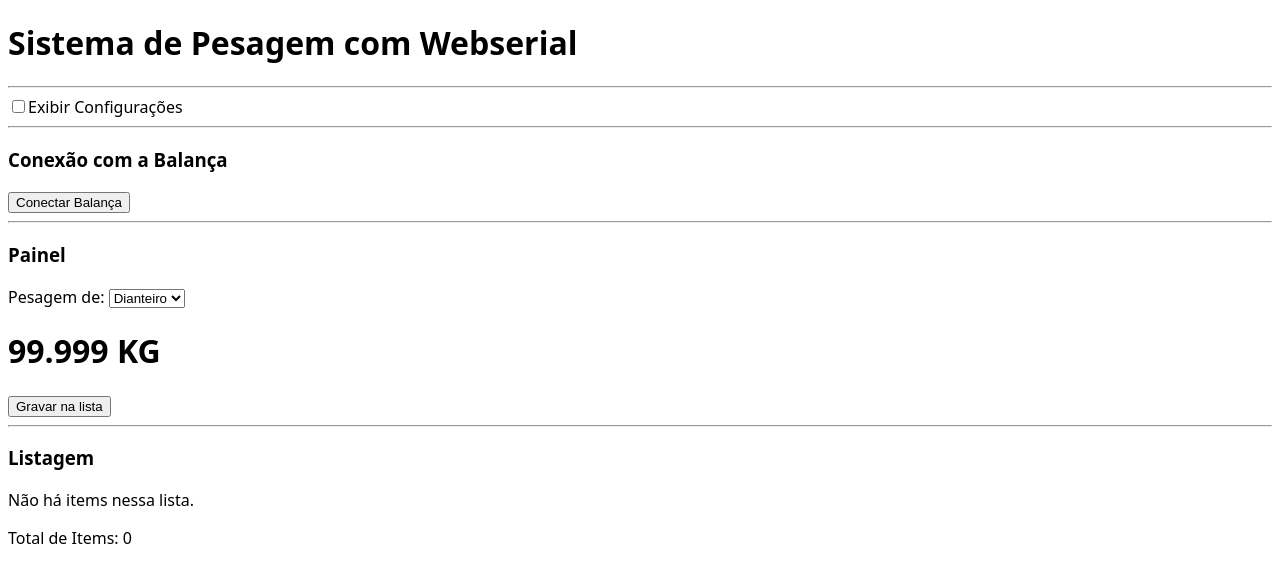
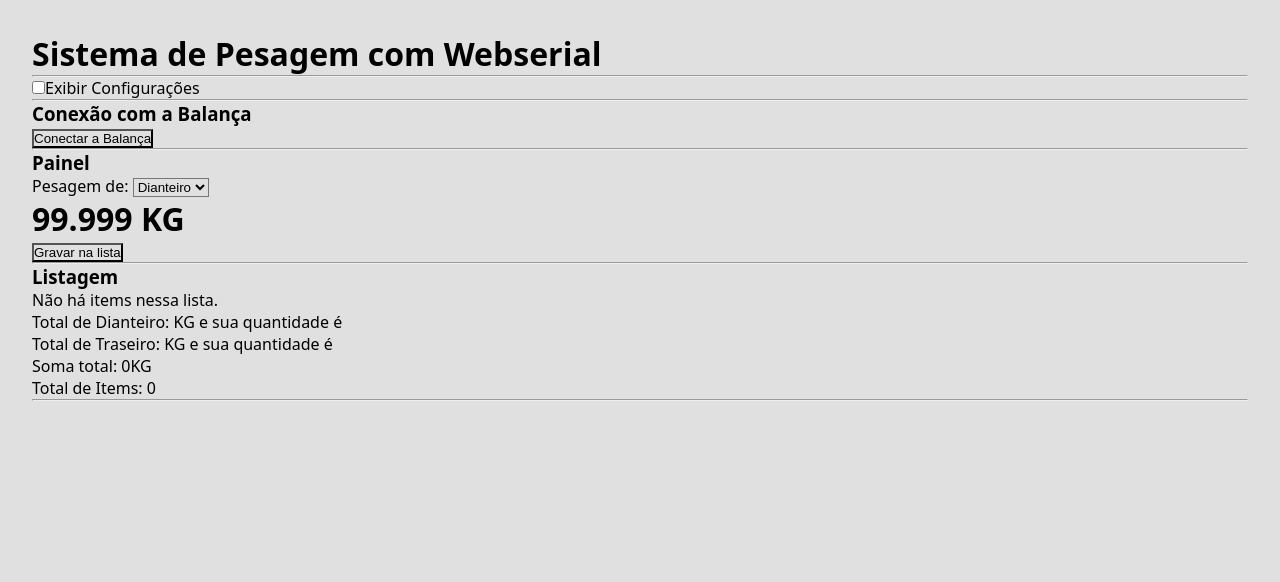
Before and after one commit to thiagodau/balance-app, a React (Vite) app: page / in a window 1280 px wide. Shown: the top 582 px of the page. Built offline with nearby package versions, Linux system fonts and the light colour scheme.

Commit message:
Adicionado Soma dos Totais em Quantidade e Kg

```diff
--- a/src/App.css
+++ b/src/App.css
@@ -1,6 +1,14 @@
-#root {
+* {
+  background-color: #E0E0E0;
   box-sizing: border-box;
   margin: 0;
   padding: 0;
+}
+
+#root {
   font-family: system-ui, -apple-system, BlinkMacSystemFont, 'Segoe UI', Roboto, Oxygen, Ubuntu, Cantarell, 'Open Sans', 'Helvetica Neue', sans-serif;
 }
+
+.container {
+  padding: 2rem;
+}
--- a/src/App.jsx
+++ b/src/App.jsx
@@ -1,20 +1,24 @@
 import "./App.css";
 import { useState } from "react";
-
 
 import Settings from "./components/Settings";
 import ConnectionWithBalance from "./components/ConnectionWithBalance";
 import Panel from "./components/Panel";
 import List from "./components/List";
+
 import ItemsContext from "./contexts/ItemsContext";
-
+import useGetTotalKg from "./hooks/useGetTotalKg";
 
 function App() {
   const [baudRate, setBaudRate] = useState(9600);
   const [items, setItems] = useState([]);
 
+  const getTotalAndSumDianteiro = useGetTotalKg(items, 'Dianteiro');
+  const getTotalAndSumTraseiro = useGetTotalKg(items, 'Traseiro');
+
   return (
-    <ItemsContext.Provider value={[items, setItems]}>
+    <div className="container">
+      <ItemsContext.Provider value={[items, setItems, getTotalAndSumDianteiro, getTotalAndSumTraseiro]}>
         <h1>Sistema de Pesagem com Webserial</h1>
         <hr />
         <Settings baudRate={baudRate} setBaudRate={setBaudRate} />
@@ -23,8 +27,10 @@ function App() {
         <hr />
         <Panel />
         <hr />
-      <List items={items} setItems={setItems} />
+        <List />
+        <hr />
       </ItemsContext.Provider>
+    </div>
   );
 }
 
--- /dev/null
+++ b/src/components/Button.jsx
@@ -0,0 +1,5 @@
+export default function Button(props) {
+    return (
+        <button onClick={props.func}>{ props.titleOfButton }</button>
+    )
+}
--- a/src/components/ConnectionWithBalance.jsx
+++ b/src/components/ConnectionWithBalance.jsx
@@ -1,3 +1,5 @@
+import Button from './Button'
+
 export default function ConnectionWithBalance({ baudRate }) {
   let baudRateCurrent = baudRate;
 
@@ -31,7 +33,7 @@ export default function ConnectionWithBalance({ baudRate }) {
   return (
     <>
       <h3>Conexão com a Balança</h3>
-      <button onClick={connectSerial}>Conectar Balança</button>
+      <Button titleOfButton={'Conectar a Balança'} func={connectSerial}/>
     </>
   );
 }
--- a/src/components/List.jsx
+++ b/src/components/List.jsx
@@ -1,18 +1,17 @@
-import { useContext } from "react";
+import { useContext, useState } from "react";
 import ItemsContext from "../contexts/ItemsContext";
 
 export default function List() {
-
-  const [items, setItems] = useContext(ItemsContext)
+  const [items, setItems, getTotalAndSumDianteiro, getTotalAndSumTraseiro] = useContext(ItemsContext);
 
   const removeItemOnList = (id) => {
     let messageWarning = "Tem certeza que deseja excluir esse item?";
     if (confirm(messageWarning) == true) {
-      setItems((currentState) =>
-        currentState.filter((item) => item.id !== id)
-      );
+      setItems((currentState) => currentState.filter((item) => item.id !== id));
     }
   };
+
+  let totalGeralKg = (+getTotalAndSumDianteiro.totalKg + +getTotalAndSumTraseiro.totalKg).toFixed(3)
 
   return (
     <>
@@ -30,6 +29,12 @@ export default function List() {
       ) : (
         <p>Não há items nessa lista.</p>
       )}
+      Total de Dianteiro: {getTotalAndSumDianteiro.totalKg}KG e sua quantidade é {getTotalAndSumDianteiro.amount}
+      <br />
+      Total de Traseiro: {getTotalAndSumTraseiro.totalKg}KG e sua quantidade é {getTotalAndSumTraseiro.amount}
+      <br />
+      Soma total: {(totalGeralKg == 'NaN') ? 0 : totalGeralKg}KG
+      <br />
       Total de Items: {items.length}
     </>
   );
--- a/src/components/Panel.jsx
+++ b/src/components/Panel.jsx
@@ -4,6 +4,7 @@ import Kilograma from "./Kilograma";
 import TypeBovine from "./TypeBovine";
 import useSaveItem from "../hooks/useSaveItem";
 import ItemsContext from "../contexts/ItemsContext";
+import Button from "./Button";
 
 export default function Panel() {
 
@@ -18,7 +19,7 @@ export default function Panel() {
       <h3>Painel</h3>
       <TypeBovine partBovine={partBovine} setPartBovine={setPartBovine} />
       <Kilograma kilograma={kilograma}/>
-      <button onClick={saveItemOnList}>Gravar na lista</button>
+      <Button titleOfButton={'Gravar na lista'} func={saveItemOnList} />
     </>
   );
 }
--- a/src/components/Settings.jsx
+++ b/src/components/Settings.jsx
@@ -18,7 +18,7 @@ export default function Settings({ baudRate, setBaudRate }) {
       <label htmlFor="showSettings">Exibir Configurações</label>
       {showSettings && (
         <>
-          <h2>Selecione as configurações: </h2>
+        <br />
           <label>BaudRate: </label>
           <select value={baudRate} onChange={handleChange}>
             <option value="1200">1200</option>
--- /dev/null
+++ b/src/hooks/useGetTotalKg.js
@@ -0,0 +1,10 @@
+export default function useGetTotalKg(items, type) {
+  if (items.length > 0) {
+    let itemsSeparados = items.filter((item) => item.part == type);
+    let totalKg = itemsSeparados.reduce((sum, item) => +sum + item.kg, 0).toFixed(3);
+    let amount = itemsSeparados.length;
+    return {totalKg, amount}
+  } else {
+    return 0
+  }
+}
```
Also changed, not shown: src/components/Header.jsx (deleted, +0 -10 lines), src/hooks/useSaveItem.js (line endings or trailing spaces). Lines whose indentation alone changed are shown as unchanged.
